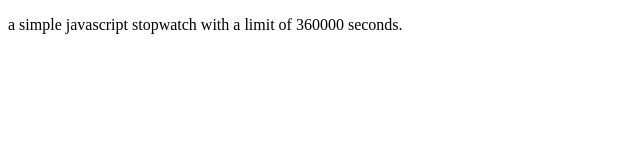
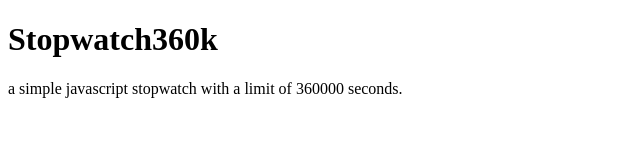
Before and after one commit to WebDeveloperALanger/Stopwatch360k, a plain HTML site: page index.html in a window 1280 px wide. Shown: the whole page, without its empty margins (0-640 px from the left). Drawn offline with Linux system fonts and the light colour scheme.

Commit message:
headline added

```diff
--- a/index.html
+++ b/index.html
@@ -5,6 +5,7 @@
     <title>Stopwatch360k</title>
 </head>
 <body>
+<h1>Stopwatch360k</h1>
 <p>a simple javascript stopwatch with a limit of 360000 seconds.</p>
 </body>
 </html>
```
